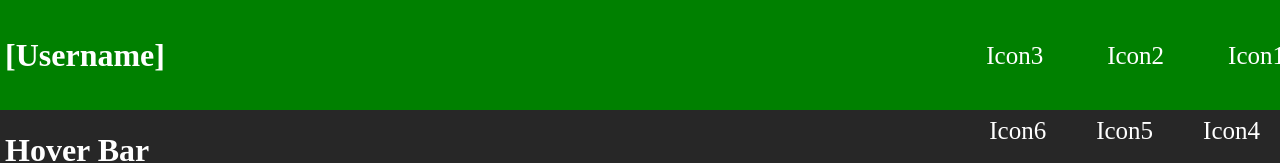
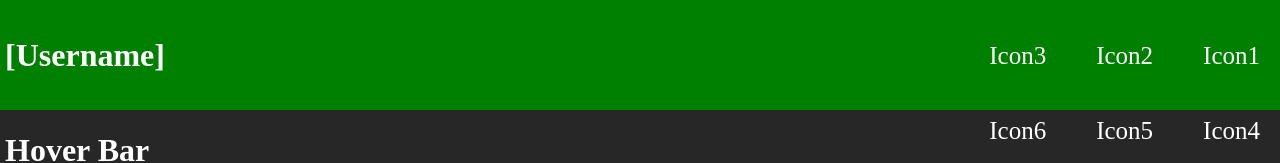
Before and after one commit to user0857/user0857.github.io, a plain HTML site: page index.html in a window 1280 px wide. Shown: the top 163 px of the page. Drawn offline with Linux system fonts and the light colour scheme.

Commit message:
Update practice_day4.css

```diff
--- a/css/practice_day4.css
+++ b/css/practice_day4.css
@@ -7,7 +7,7 @@
                                 position: relative;
                                 float: right;
                                 top: 0;
-                                margin-left: 5%;
+                                margin: 0 25px 0;
                                 font-size: 25px;
                                 color: white;
                                 }
```
